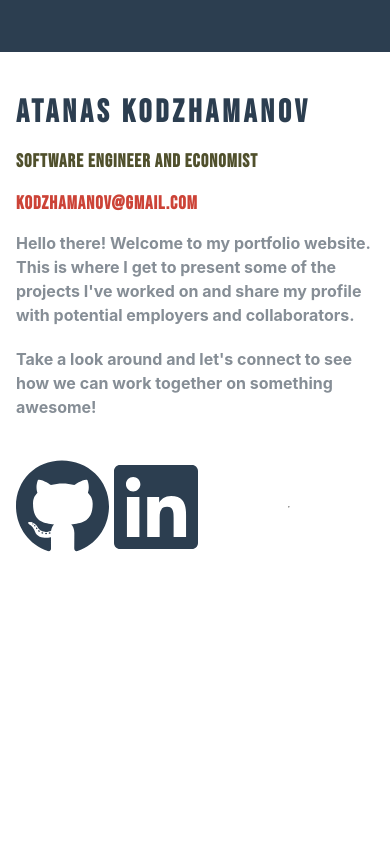
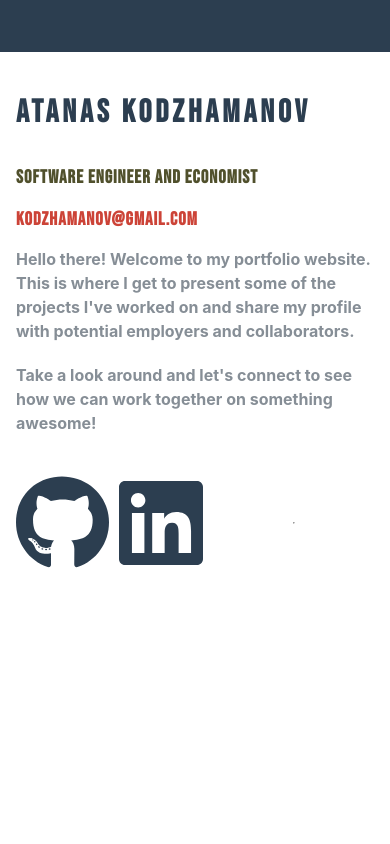
Before and after one commit to AtanasKodzhamanov/Portfolio, a React (Create React App) app: page / in a window 390 px wide. Shown: the top 844 px of the page. Built offline with nearby package versions, Linux system fonts and the light colour scheme; a web font is replaced by a local one.

Commit message:
mobile responsiveness

```diff
--- a/src/components/About.css
+++ b/src/components/About.css
@@ -18,6 +18,7 @@
     font-size: 2rem;
     font-weight: bold;
     padding-bottom: 0px;
+    margin-bottom:1rem;
 }
 
 .about-links-container{
--- a/src/components/Education.css
+++ b/src/components/Education.css
@@ -74,10 +74,10 @@ img{
     padding-top: 20px;
 }
 
-@media (max-width: 480px) {
+@media (max-width: 768px) {
     .icons-container{
         justify-content: center;
-        gap:5px;
+        gap:10px;
         flex-wrap:wrap;
 
     }
--- a/src/components/Projects.css
+++ b/src/components/Projects.css
@@ -9,7 +9,7 @@
     gap:20px;
 }
 
-@media (max-width: 480px) {
+@media (max-width: 768px) {
     .title-icons{
         flex-direction: column;
         justify-content: flex-start;
```
